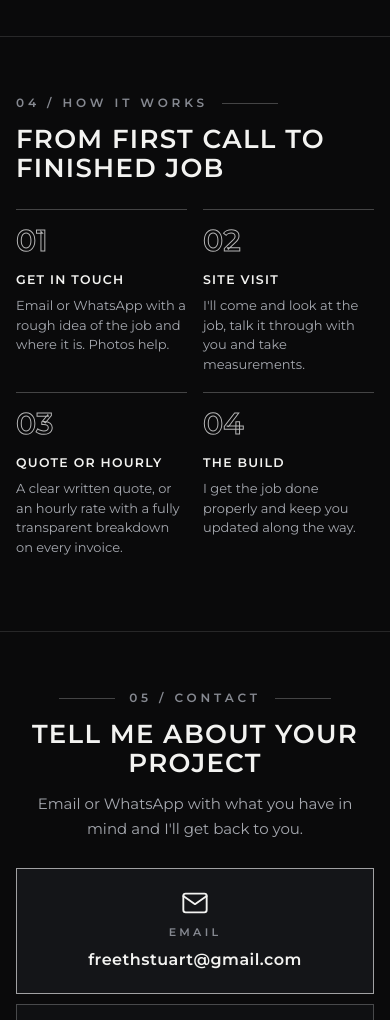
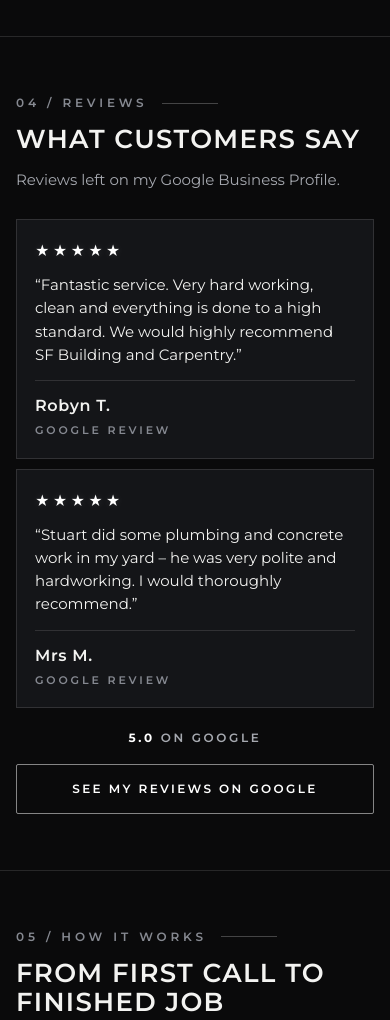
Before and after one commit to freethstuart-jpg/SF-Building-Photos, a plain HTML site: page index.html in a window 390 px wide. Shown: the part 6860-7880 px from the top of the page. Drawn offline with Linux system fonts and the light colour scheme.

Commit message:
Add reviews section with two Google reviews
Co-Authored-By: Claude Opus 5.5 <noreply@anthropic.com>
Claude-Session: https://claude.ai/code/session_01MBg6cVsqLAtt2wgTusopNX

```diff
--- a/index.html
+++ b/index.html
@@ -138,6 +138,19 @@
   .more-work { margin: 40px 0 0; text-align: center; }
   .gallery .shot figcaption { padding: 12px 14px; border-top: 1px solid var(--line); background: var(--card); font-size: 13px; font-weight: 500; letter-spacing: .03em; }
 
+  /* Reviews */
+  .reviews-grid { display: grid; grid-template-columns: repeat(2, minmax(0, 1fr)); gap: 16px; margin: 0; padding: 0; list-style: none; }
+  .review { display: flex; flex-direction: column; margin: 0; padding: 30px 30px 26px; border: 1px solid var(--line); background: var(--card); }
+  .review .stars { margin: 0 0 16px; font-size: 16px; letter-spacing: .22em; color: #fff; text-shadow: var(--glow-text); }
+  .review blockquote { flex: 1; margin: 0; font-size: 17px; line-height: 1.6; }
+  .review blockquote p { margin: 0; }
+  .review figcaption { margin-top: 22px; padding-top: 16px; border-top: 1px solid var(--line); }
+  .review figcaption b { display: block; font-weight: 600; letter-spacing: .04em; }
+  .review figcaption span { display: block; margin-top: 2px; font-size: 11px; font-weight: 600; letter-spacing: .26em; text-transform: uppercase; color: var(--dim); }
+  .reviews-foot { display: flex; flex-wrap: wrap; align-items: center; justify-content: space-between; gap: 16px 24px; margin-top: 28px; }
+  .rating { margin: 0; font-size: 12px; font-weight: 600; letter-spacing: .22em; text-transform: uppercase; color: var(--muted); }
+  .rating b { color: #fff; }
+
   /* Services */
   .services-grid { display: grid; grid-template-columns: repeat(3, minmax(0, 1fr)); border-top: 1px solid var(--line); border-left: 1px solid var(--line); }
   .service { padding: 30px 28px 34px; border-right: 1px solid var(--line); border-bottom: 1px solid var(--line); transition: background .3s, box-shadow .3s; }
@@ -227,6 +240,7 @@
     .hero-photo img { position: static; height: 52vw; max-height: 420px; }
     .hero-photo::after { background: linear-gradient(180deg, var(--bg) 0%, rgba(10, 10, 11, .35) 14%, rgba(10, 10, 11, 0) 32%); }
     .services-grid { grid-template-columns: repeat(2, minmax(0, 1fr)); }
+    .reviews-grid { grid-template-columns: 1fr; }
     .about-grid { grid-template-columns: 1fr; gap: 40px; }
     .steps { grid-template-columns: repeat(2, minmax(0, 1fr)); }
   }
@@ -330,6 +344,14 @@
     .steps h3 { margin: 10px 0 6px; font-size: 12.5px; letter-spacing: .1em; }
     .steps p { font-size: 13px; line-height: 1.5; }
 
+    /* Reviews */
+    .reviews-grid { gap: 10px; }
+    .review { padding: 20px 18px 18px; }
+    .review .stars { margin-bottom: 10px; font-size: 14px; }
+    .review blockquote { font-size: 15px; line-height: 1.55; }
+    .review figcaption { margin-top: 14px; padding-top: 12px; }
+    .reviews-foot { flex-direction: column; align-items: stretch; text-align: center; margin-top: 20px; }
+
     /* Contact */
     .contact .lead { margin-bottom: 26px; }
     .tiles { gap: 10px; }
@@ -379,6 +401,7 @@
       <a class="link" href="#services">Services</a>
       <a class="link" href="#about">About</a>
       <a class="link" href="#work">Work</a>
+      <a class="link" href="#reviews">Reviews</a>
       <a class="link" href="#contact">Contact</a>
       <a class="btn btn-line btn-sm btn-call" href="mailto:freethstuart@gmail.com?subject=Building%20enquiry">
         <svg class="ico" fill="none" stroke="currentColor" stroke-width="1.8" stroke-linecap="round" stroke-linejoin="round" aria-hidden="true"><use href="#i-mail"/></svg>
@@ -490,10 +513,40 @@
     </div>
   </section>
 
+  <section class="section" id="reviews" aria-labelledby="reviews-title">
+    <div class="wrap">
+      <div class="section-head" data-reveal>
+        <p class="label">04 / Reviews</p>
+        <h2 id="reviews-title">What customers say</h2>
+        <p class="lead">Reviews left on my Google Business Profile.</p>
+      </div>
+      <ul class="reviews-grid" data-reveal>
+        <li>
+          <figure class="review">
+            <p class="stars" role="img" aria-label="5 out of 5 stars">★★★★★</p>
+            <blockquote><p>“Fantastic service. Very hard working, clean and everything is done to a high standard. We would highly recommend SF Building and Carpentry.”</p></blockquote>
+            <figcaption><b>Robyn T.</b><span>Google review</span></figcaption>
+          </figure>
+        </li>
+        <li>
+          <figure class="review">
+            <p class="stars" role="img" aria-label="5 out of 5 stars">★★★★★</p>
+            <blockquote><p>“Stuart did some plumbing and concrete work in my yard – he was very polite and hardworking. I would thoroughly recommend.”</p></blockquote>
+            <figcaption><b>Mrs M.</b><span>Google review</span></figcaption>
+          </figure>
+        </li>
+      </ul>
+      <div class="reviews-foot" data-reveal>
+        <p class="rating"><b>5.0</b> on Google</p>
+        <a class="btn btn-line" href="https://www.google.com/maps?cid=5023321650620863497" target="_blank" rel="noopener">See my reviews on Google</a>
+      </div>
+    </div>
+  </section>
+
   <section class="section" id="process" aria-labelledby="process-title">
     <div class="wrap">
       <div class="section-head" data-reveal>
-        <p class="label">04 / How it works</p>
+        <p class="label">05 / How it works</p>
         <h2 id="process-title">From first call to finished job</h2>
       </div>
       <ol class="steps" data-reveal>
@@ -508,7 +561,7 @@
   <section class="section contact" id="contact" aria-labelledby="contact-title">
     <div class="wrap">
       <div data-reveal>
-        <p class="label">05 / Contact</p>
+        <p class="label">06 / Contact</p>
         <h2 id="contact-title">Tell me about your project</h2>
         <p class="lead">Email or WhatsApp with what you have in mind and I'll get back to you.</p>
       </div>
@@ -552,6 +605,7 @@
       <li><a href="#services">Services</a></li>
       <li><a href="#about">About</a></li>
       <li><a href="#work">Work</a></li>
+      <li><a href="#reviews">Reviews</a></li>
       <li><a href="#contact">Contact</a></li>
     </ul>
     <ul class="foot-nav foot-social" aria-label="Social media">
```
